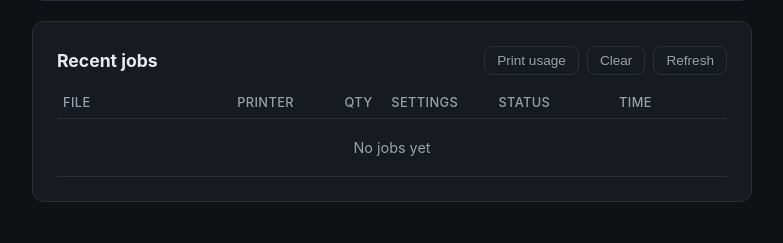
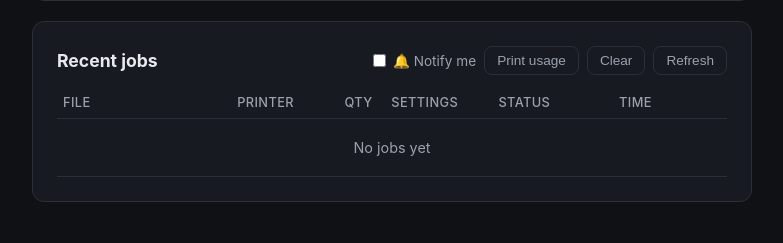
Before and after one commit to bogdik/mfp-print-scan-server, a FastAPI app: page / in a window 1280 px wide. Shown: the part 543-786 px from the top of the page, without its empty margins (248-1031 px from the left). Run offline with FastAPI, Linux system fonts and the light colour scheme; data that the repository does not hold is empty; some libraries are stand-ins or nearby versions.

Commit message:
Add opt-in browser notifications for job completion
A 🔔 Notify me checkbox (jobs card) requests Notification permission
on a user gesture and, once granted, fires a native browser
notification when a job that was still queued finishes — printed,
failed, or canceled. Entirely client-side: polls the existing
/api/jobs the page already fetches, diffs against what it already
notified about (so reopening the tab doesn't replay old history),
and remembers the choice in a cookie.

Co-Authored-By: Claude Sonnet 5 <noreply@anthropic.com>

```diff
--- a/app/i18n.py
+++ b/app/i18n.py
@@ -160,6 +160,14 @@ MESSAGES: dict[str, dict[str, str]] = {
     "web.status_cancelled": {"ru": "Отменено", "en": "Cancelled"},
     "web.cancel_job": {"ru": "Отменить", "en": "Cancel"},
     "web.confirm_cancel_job": {"ru": "Отменить это задание?", "en": "Cancel this job?"},
+    "web.notify_label": {"ru": "Уведомлять", "en": "Notify me"},
+    "web.notify_hint": {
+        "ru": "Показывать уведомление браузера, когда задание напечатано или завершилось ошибкой",
+        "en": "Show a browser notification when a job finishes printing or fails",
+    },
+    "web.notify_sent_title": {"ru": "Задание напечатано", "en": "Job printed"},
+    "web.notify_failed_title": {"ru": "Задание не напечаталось", "en": "Job failed"},
+    "web.notify_cancelled_title": {"ru": "Задание отменено", "en": "Job cancelled"},
     "web.no_printers": {"ru": "Принтеры не найдены", "en": "No printers found"},
     "web.default_suffix": {"ru": "{name} (по умолчанию)", "en": "{name} (default)"},
     "web.default_printer": {"ru": "по умолчанию", "en": "default"},
--- a/app/static/app.js
+++ b/app/static/app.js
@@ -683,11 +683,61 @@ function escapeHtml(str) {
   return div.innerHTML.replace(/"/g, "&quot;");
 }
 
+const NOTIFY_COOKIE = "notify_jobs";
+// null = not yet primed; the first poll after enabling only records what's
+// already there, so reopening the tab doesn't replay the whole history.
+let notifiedJobIds = null;
+
+function notificationsWanted() {
+  return getCookie(NOTIFY_COOKIE) === "1" && typeof Notification !== "undefined" && Notification.permission === "granted";
+}
+
+function checkJobNotifications(jobs) {
+  if (!notificationsWanted()) {
+    notifiedJobIds = null;
+    return;
+  }
+  const finished = jobs.filter((j) => j.status !== "queued");
+  if (notifiedJobIds === null) {
+    notifiedJobIds = new Set(finished.map((j) => j.id));
+    return;
+  }
+  const titles = { sent: t("notify_sent_title"), failed: t("notify_failed_title"), cancelled: t("notify_cancelled_title") };
+  for (const job of finished) {
+    if (notifiedJobIds.has(job.id)) continue;
+    notifiedJobIds.add(job.id);
+    try {
+      new Notification(titles[job.status] || job.status, { body: job.filename });
+    } catch (err) {
+      // some browsers throw for a Notification built outside a service
+      // worker under certain settings — not worth surfacing to the user
+    }
+  }
+}
+
+const notifyToggle = document.getElementById("notify-toggle");
+notifyToggle.checked = notificationsWanted();
+notifyToggle.addEventListener("change", async () => {
+  if (!notifyToggle.checked) {
+    setCookie(NOTIFY_COOKIE, "0");
+    return;
+  }
+  if (typeof Notification === "undefined" || (await Notification.requestPermission()) !== "granted") {
+    notifyToggle.checked = false;
+    setCookie(NOTIFY_COOKIE, "0");
+    return;
+  }
+  setCookie(NOTIFY_COOKIE, "1");
+  notifiedJobIds = null; // re-prime so it doesn't fire for old history
+});
+
 async function loadJobs() {
   try {
     const res = await fetch("/api/jobs");
     if (!res.ok) throw new Error(await res.text());
-    renderJobs(await res.json());
+    const jobs = await res.json();
+    renderJobs(jobs);
+    checkJobNotifications(jobs);
   } catch (err) {
     // silent — job list is non-critical
   }
--- a/app/static/style.css
+++ b/app/static/style.css
@@ -165,7 +165,17 @@ body {
   display: flex;
   gap: 8px;
   flex-wrap: wrap;
+  align-items: center;
   justify-content: flex-end;
+}
+
+.notify-toggle {
+  display: flex;
+  align-items: center;
+  gap: 4px;
+  color: var(--text-dim);
+  font-size: 0.85rem;
+  cursor: pointer;
 }
 
 .scan-list {
--- a/app/templates/index.html
+++ b/app/templates/index.html
@@ -130,6 +130,9 @@
         <div class="jobs-header">
           <h2>{{ t('web.recent_jobs') }}</h2>
           <div class="scan-list-actions">
+            <label class="notify-toggle" title="{{ t('web.notify_hint') }}">
+              <input type="checkbox" id="notify-toggle" /> 🔔 {{ t('web.notify_label') }}
+            </label>
             <button id="usage-toggle" class="ghost-button" type="button">{{ t('usage.title') }}</button>
             <button id="clear-jobs" class="ghost-button danger" type="button">{{ t('web.clear') }}</button>
             <button id="refresh-jobs" class="ghost-button" type="button">{{ t('web.refresh') }}</button>
```
Also changed, not shown: README.ru.md (+1 -0 lines), README.md.
